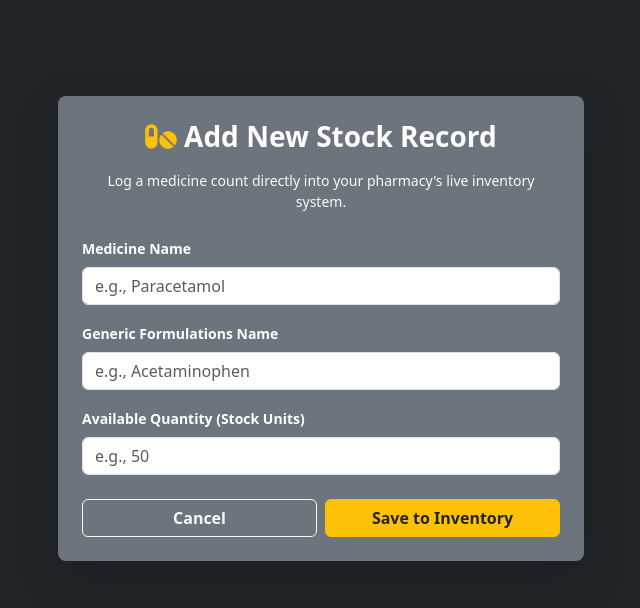
After one commit to Riya-0028/localized-pharmacy-search, a Flask app: page /add_medicine in a window 1280 px wide. The commit adds this page. Shown: the top 608 px of the page, without its empty margins (319-959 px from the left). Run offline with Flask 3, Linux system fonts and the light colour scheme; the visitor is signed in with stand-in values (Sample User, id 1).

Commit message:
two buttons added for pharmdashboard

```diff
--- a/app.py
+++ b/app.py
@@ -3,6 +3,7 @@ import mysql.connector
 
 app = Flask(__name__)
 app.secret_key = "super_secret_key_for_pharmacy_session"
+
 db = mysql.connector.connect(
 
 host="localhost",
@@ -56,7 +57,9 @@ def save_user():
     phone = request.form["phone"].strip()
 
     try:
-        local_cursor = db.cursor()
+        # 🌟 Adding buffered=True completely fixes the 'Unread result found' bug!
+        local_cursor = db.cursor(buffered=True)
+
         sql = """
         INSERT INTO users (name, place, phone)
         VALUES (%s, %s, %s)
@@ -64,8 +67,10 @@ def save_user():
         local_cursor.execute(sql, (name, place, phone))
         db.commit()
 
+        # Now this second query can execute cleanly on the same connector!
         local_cursor.execute("SELECT user_id FROM users WHERE phone = %s", (phone,))
         user_row = local_cursor.fetchone()
+
         if user_row:
             session['user_id'] = user_row[0]
             session['user_name'] = name
@@ -77,7 +82,6 @@ def save_user():
     except Exception as e:
         print(f"Database Save Error: {e}")
         return "Failed to register user. Check your database structure."
-
 @app.route("/save_pharmacy", methods=["POST"])
 def save_pharmacy():
 
@@ -125,10 +129,12 @@ def search():
 
 @app.route("/results", methods=["GET", "POST"])
 def results():
+    # 🔒 EMERGENCY SEARCH: Force clear any lingering user sessions to guarantee NO buttons show up
+    session.pop('user_id', None)
+
     medicine_name = None
     pharmacies = []
 
-    # 1. Capture the searched medicine name from form or URL bar
     if request.method == "POST":
         medicine_name = request.form.get("medicine", "").strip()
     else:
@@ -136,29 +142,54 @@ def results():
 
     if medicine_name:
         try:
-            # Create a fresh cursor with dictionary=True so rows can be read by name in HTML
             local_cursor = db.cursor(dictionary=True)
-
-            # 🌟 CORE OPERATIONAL JOIN QUERY 🌟
-            # Uses your exact column names: medicine_name and quantity
+            # Make sure pharmacy_id is included in the SELECT statement
             query = """
-                SELECT P.name AS pharmacy_name, P.address, I.quantity
+                SELECT P.pharmacy_id, P.name AS pharmacy_name, P.address, I.quantity
                 FROM inventory I
                 JOIN pharmacy P ON I.pharmacy_id = P.pharmacy_id
                 JOIN medicine M ON I.medicine_id = M.medicine_id
                 WHERE M.medicine_name = %s AND I.quantity > 0
             """
-
             local_cursor.execute(query, (medicine_name,))
-            pharmacies = local_cursor.fetchall()  # This fills our list with actual pharmacies!
-
-            local_cursor.close()  # Clean up cursor immediately
-
+            pharmacies = local_cursor.fetchall()
+            local_cursor.close()
         except Exception as e:
             print(f"Database Query Error: {e}")
-            pharmacies = []  # Fallback to empty list if database fails
 
-    # 2. Pass both the medicine name AND the results list to your template
+    return render_template("results.html", medicine_name=medicine_name, pharmacies=pharmacies)
+
+
+@app.route("/user_results", methods=["GET", "POST"])
+def user_results():
+    # 🔑 AUTHENTICATED SEARCH: Only allowed if explicitly logged in
+    if 'user_id' not in session:
+        return redirect("/login")
+
+    medicine_name = None
+    pharmacies = []
+
+    if request.method == "POST":
+        medicine_name = request.form.get("medicine", "").strip()
+    else:
+        medicine_name = request.args.get("search", "").strip()
+
+    if medicine_name:
+        try:
+            local_cursor = db.cursor(dictionary=True)
+            query = """
+                SELECT P.pharmacy_id, P.name AS pharmacy_name, P.address, I.quantity
+                FROM inventory I
+                JOIN pharmacy P ON I.pharmacy_id = P.pharmacy_id
+                JOIN medicine M ON I.medicine_id = M.medicine_id
+                WHERE M.medicine_name = %s AND I.quantity > 0
+            """
+            local_cursor.execute(query, (medicine_name,))
+            pharmacies = local_cursor.fetchall()
+            local_cursor.close()
+        except Exception as e:
+            print(f"Database Query Error: {e}")
+
     return render_template("results.html", medicine_name=medicine_name, pharmacies=pharmacies)
 @app.route("/pharmacy_register")
 def pharmacy_register():
@@ -289,6 +320,84 @@ def approve_pharmacy(pharmacy_id):
     except Exception as e:
         print(f"Approval Error: {e}")
         return "Failed to approve pharmacy."
+@app.route("/add_medicine")
+def add_medicine():
+    if 'pharmacy_id' not in session:
+        return redirect("/pharmacy_login")
+    return render_template("add_medicine.html")
+
+
+@app.route("/save_new_medicine", methods=["POST"])
+def save_new_medicine():
+    if 'pharmacy_id' not in session:
+        return redirect("/pharmacy_login")
+
+    pharmacy_id = session['pharmacy_id']
+    med_name = request.form["medicine_name"].strip()
+    gen_name = request.form["generic_name"].strip()
+    qty = request.form["quantity"].strip()
+
+    try:
+        local_cursor = db.cursor(buffered=True)
+
+        # 1. Check if this medicine exists globally in the master medicine catalog table
+        local_cursor.execute("SELECT medicine_id FROM medicine WHERE medicine_name = %s", (med_name,))
+        med_row = local_cursor.fetchone()
+
+        if med_row:
+            medicine_id = med_row[0]
+        else:
+            # If it's a completely new drug type, insert it into the master dictionary catalog first
+            local_cursor.execute("INSERT INTO medicine (medicine_name, generic_name) VALUES (%s, %s)", (med_name, gen_name))
+            db.commit()
+            medicine_id = local_cursor.lastrowid
+
+        # 2. Check if this shop already has a row tracking this item in their active inventory
+        local_cursor.execute("SELECT inventory_id FROM inventory WHERE pharmacy_id = %s AND medicine_id = %s", (pharmacy_id, medicine_id))
+        inv_row = local_cursor.fetchone()
+
+        if inv_row:
+            # If it already exists, increment the stock count values cleanly
+            local_cursor.execute("UPDATE inventory SET quantity = quantity + %s WHERE inventory_id = %s", (qty, inv_row[0]))
+        else:
+            # If it is their first time storing this product, insert a new relational reference row
+            local_cursor.execute("INSERT INTO inventory (pharmacy_id, medicine_id, quantity) VALUES (%s, %s, %s)", (pharmacy_id, medicine_id, qty))
+
+        db.commit()
+        local_cursor.close()
+        return redirect("/pharmacy_dashboard")
+
+    except Exception as e:
+        print(f"Inventory Add Error: {e}")
+        return f"Failed to log stock asset: {e}"
+@app.route("/view_inventory")
+def view_inventory():
+    if 'pharmacy_id' not in session:
+        return redirect("/pharmacy_login")
+
+    pharmacy_id = session['pharmacy_id']
+    pharmacy_name = session['pharmacy_name']
+
+    try:
+        local_cursor = db.cursor(dictionary=True)
+
+        # 🔍 Fetches all medicine items and stock numbers logged under this specific shop ID
+        query = """
+            SELECT M.medicine_name, M.generic_name, I.quantity
+            FROM inventory I
+            JOIN medicine M ON I.medicine_id = M.medicine_id
+            WHERE I.pharmacy_id = %s
+            ORDER BY M.medicine_name ASC
+        """
+        local_cursor.execute(query, (pharmacy_id,))
+        my_stock = local_cursor.fetchall()
+        local_cursor.close()
+
+        return render_template("view_inventory.html", pharmacy_name=pharmacy_name, inventory=my_stock)
+
+    except Exception as e:
+        print(f"Inventory View Error: {e}")
+        return f"Failed to retrieve stock records: {e}"
 
 
 if __name__=="__main__":
--- /dev/null
+++ b/templates/add_medicine.html
@@ -0,0 +1,39 @@
+<!DOCTYPE html>
+<html>
+<head>
+    <meta charset="UTF-8">
+    <title>Add Stock Item</title>
+    <link rel="stylesheet" href="https://cdnjs.cloudflare.com/ajax/libs/font-awesome/6.0.0/css/all.min.css">
+    <link href="https://cdn.jsdelivr.net/npm/bootstrap@5.3.0/dist/css/bootstrap.min.css" rel="stylesheet">
+</head>
+<body class="bg-dark container py-5" style="max-width: 550px;">
+
+    <div class="card shadow-lg border-0 bg-secondary text-white p-4 rounded-3 mt-5">
+        <h3 class="mb-3 text-center fw-bold"><i class="fas fa-pills text-warning"></i> Add New Stock Record</h3>
+        <p class="text-center text-light mb-4 small">Log a medicine count directly into your pharmacy's live inventory system.</p>
+
+        <form action="/save_new_medicine" method="POST">
+            <div class="mb-3">
+                <label class="form-label fw-bold small">Medicine Name</label>
+                <input type="text" name="medicine_name" class="form-control" required placeholder="e.g., Paracetamol">
+            </div>
+
+            <div class="mb-3">
+                <label class="form-label fw-bold small">Generic Formulations Name</label>
+                <input type="text" name="generic_name" class="form-control" required placeholder="e.g., Acetaminophen">
+            </div>
+
+            <div class="mb-4">
+                <label class="form-label fw-bold small">Available Quantity (Stock Units)</label>
+                <input type="number" name="quantity" class="form-control" required min="1" placeholder="e.g., 50">
+            </div>
+
+            <div class="d-flex gap-2">
+                <a href="/pharmacy_dashboard" class="btn btn-outline-light w-50 fw-bold">Cancel</a>
+                <button type="submit" class="btn btn-warning w-50 fw-bold text-dark">Save to Inventory</button>
+            </div>
+        </form>
+    </div>
+
+</body>
+</html>
```
Also changed, not shown: templates/pharmacy_dashboard.html (+10 -8 lines), templates/results.html (+42 -11 lines), templates/search.html (+12 -39 lines), templates/view_inventory.html (added, +71 -0 lines), templates/welcome.html (+1 -17 lines).
